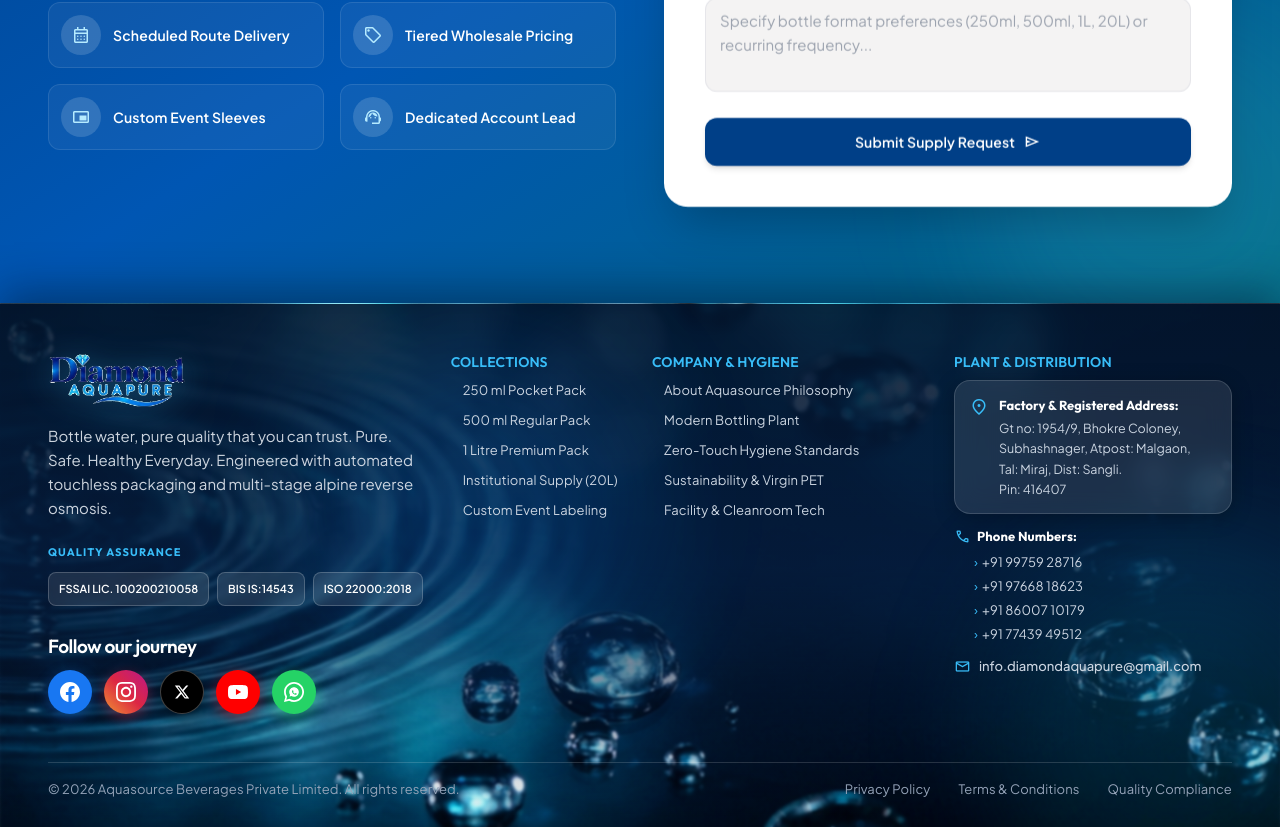
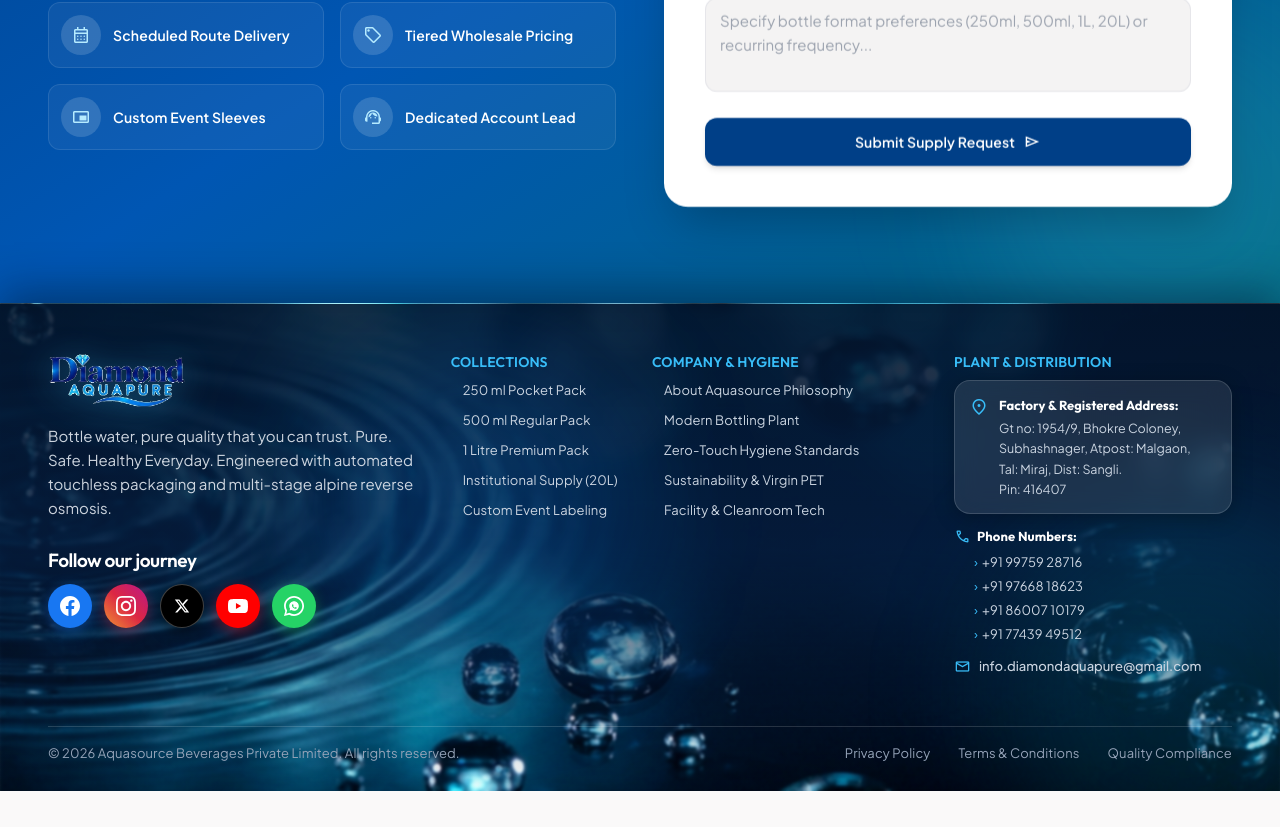
Before and after one commit to AKSHAD2004/aqua, a React (Vite) app: page / in a window 1280 px wide. Shown: the part 4302-5129 px from the top of the page. After the commit the page ends 5093 px from the top, so only its background shows below. Built offline with nearby package versions, Linux system fonts and the light colour scheme.

Commit message:
feat: remove QUALITY ASSURANCE pills from footer

```diff
--- a/src/components/Footer.jsx
+++ b/src/components/Footer.jsx
@@ -38,23 +38,6 @@ export const Footer = ({ onSelectCollection, onScrollTo }) => {
             <p className="text-[13.5px] sm:text-body-md text-slate-200/90 leading-relaxed max-w-sm">
               Bottle water, pure quality that you can trust. Pure. Safe. Healthy Everyday. Engineered with automated touchless packaging and multi-stage alpine reverse osmosis.
             </p>
-
-            <div className="flex flex-col gap-1.5 pt-1">
-              <span className="font-label-caps text-[10.5px] sm:text-[11px] text-[#38bdf8] font-bold tracking-widest uppercase">
-                QUALITY ASSURANCE
-              </span>
-              <div className="flex flex-wrap gap-1.5 sm:gap-2 pt-0.5">
-                <span className="px-2.5 py-1 bg-white/10 rounded-lg text-[10.5px] sm:text-[11px] font-semibold text-white border border-white/20 backdrop-blur-sm">
-                  FSSAI LIC. 100200210058
-                </span>
-                <span className="px-2.5 py-1 bg-white/10 rounded-lg text-[10.5px] sm:text-[11px] font-semibold text-white border border-white/20 backdrop-blur-sm">
-                  BIS IS:14543
-                </span>
-                <span className="px-2.5 py-1 bg-white/10 rounded-lg text-[10.5px] sm:text-[11px] font-semibold text-white border border-white/20 backdrop-blur-sm">
-                  ISO 22000:2018
-                </span>
-              </div>
-            </div>
 
             {/* Follow our journey Social Buttons */}
             <div className="pt-2 sm:pt-3 flex flex-col gap-2.5 sm:gap-3">
```
